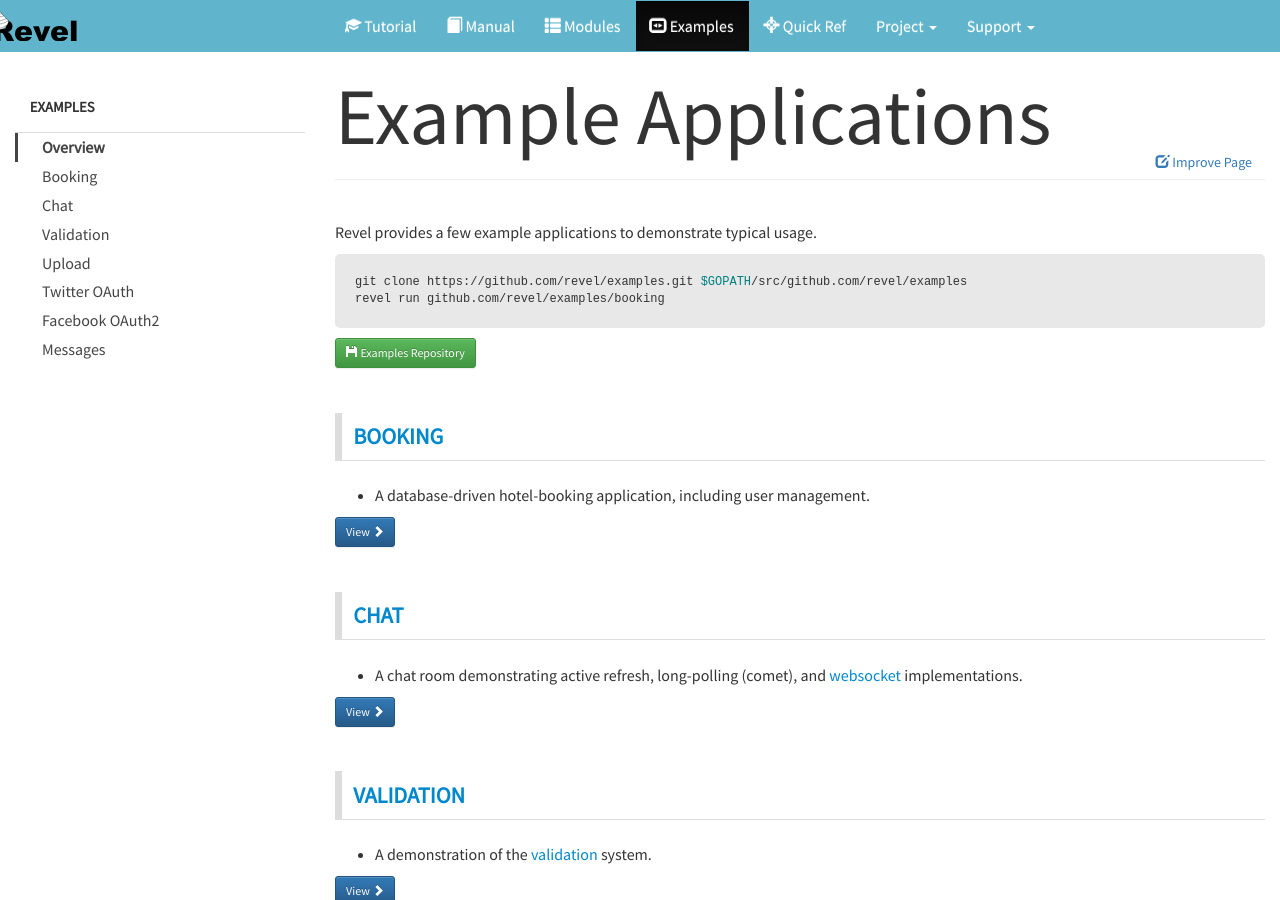
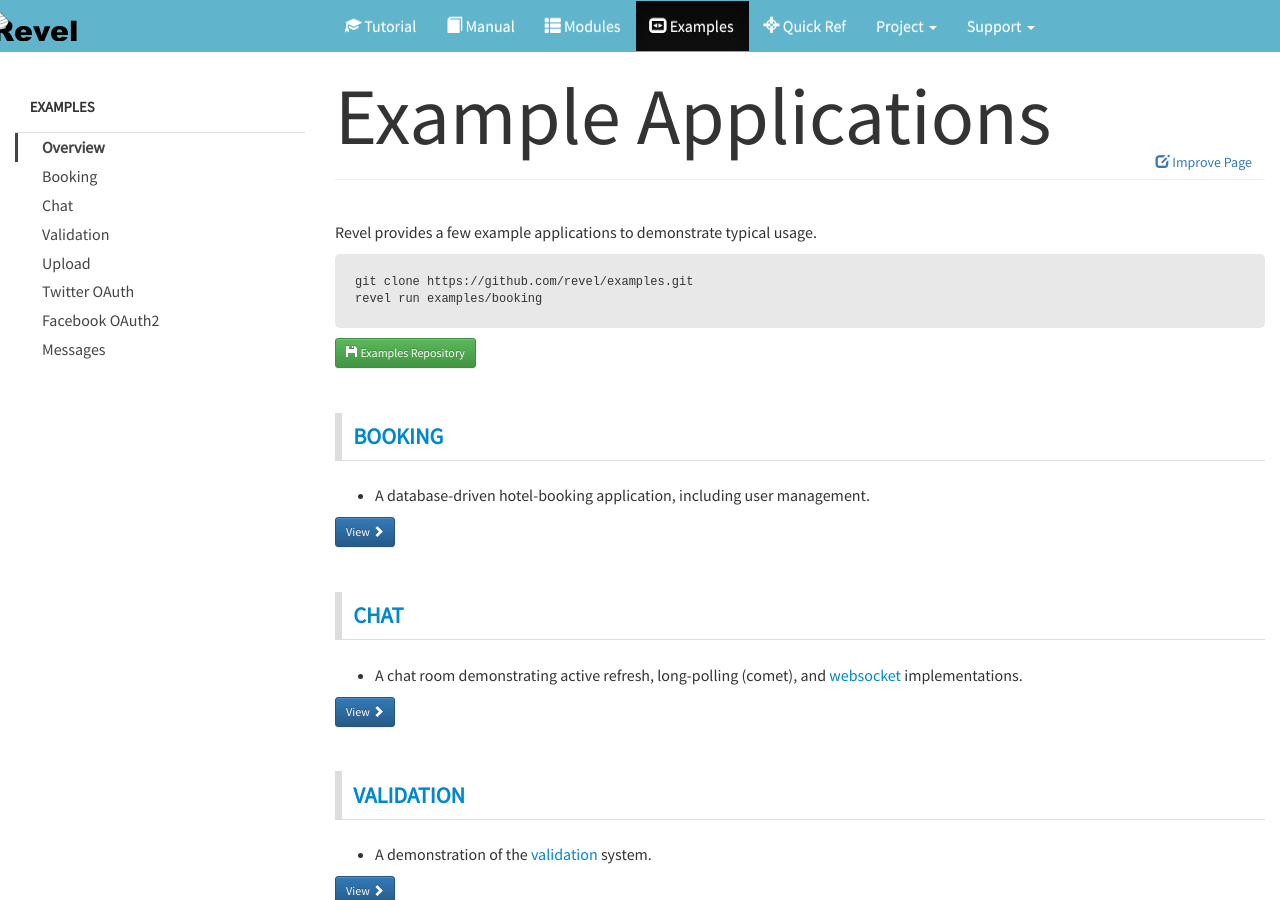
Before and after one commit to revel/revel.github.io, a Jekyll site: the page built from examples/index.md, in a window 1280 px wide and 900 px high. Built offline with Jekyll 4.4.1, drawn with Linux system fonts in a browser that asks for light colours; nearby versions of some CDN libraries.

Commit message:
Corrected issues

````diff
--- a/examples/index.md
+++ b/examples/index.md
@@ -5,10 +5,10 @@ layout: examples
 
 Revel provides a few example applications to demonstrate typical usage.
 
-{% highlight sh %}
-git clone https://github.com/revel/examples.git $GOPATH/src/github.com/revel/examples
-revel run github.com/revel/examples/booking
-{% endhighlight  %}
+```
+git clone https://github.com/revel/examples.git
+revel run examples/booking
+```
 
 
 <a class="btn btn-success btn-sm" href="https://github.com/revel/examples" role="button"><span class="glyphicon glyphicon-floppy-disk" aria-hidden="true"></span> Examples Repository</a>
--- a/index.html
+++ b/index.html
@@ -133,7 +133,6 @@ MAIN_TITLE: Revel - Go Web Framework
                 </p>
                 <p>The commands at right will:</p>
                 <ul>
-                    <li>Install Revel into your GOPATH
                     <li>Install and Build the Revel command-line tool</li>
                     <li>Install the sample applications</li>
                     <li>Run the Chat sample application</li>
````
Also changed, not shown: other parts of index.html (+2 -2 lines), manual/organization.md (+1 -1 lines), manual/tool.md (+1 -1 lines), tutorial/gettingstarted.md (+0 -2 lines).
